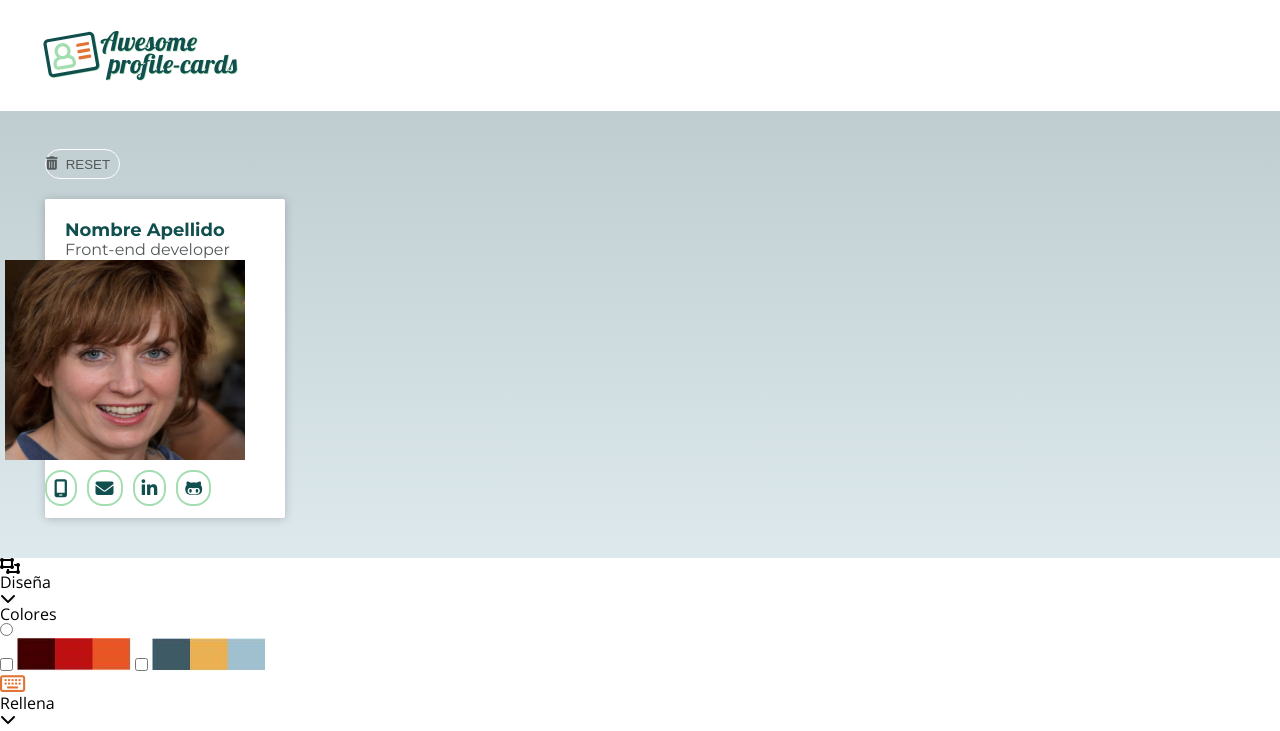
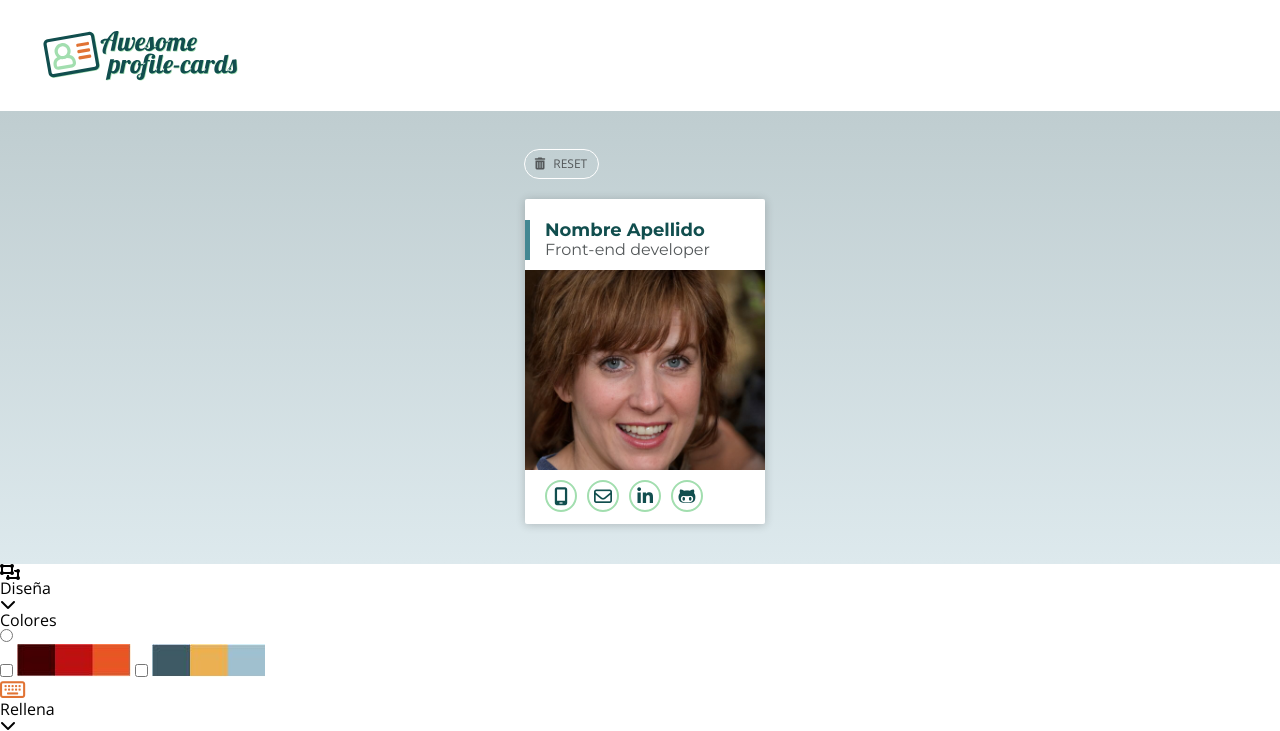
Before and after one commit to Adalab/project-promo-r-module-2-team-2, a website: page src/html/create.html in a window 1280 px wide. Shown: the top 731 px of the page. Drawn offline with nearby package versions, Linux system fonts and the light colour scheme; files that its build step writes are made by us from their sources; files whose address does not match are found by name.

Commit message:
Update CarDispla.scss

```diff
--- a/src/html/partials/cardDisplay.html
+++ b/src/html/partials/cardDisplay.html
@@ -3,15 +3,11 @@
     <i class="fa-solid fa-trash-can"></i> Reset
   </button>
   <div class="cardDisplay__card">
-    <h1 class="cardDisplay__card--name">Nombre Apellido</h1>
-    <h2 class="cardDisplay__card--profesion">Front-end developer</h2>
-    <figure class="cardDisplay__card--photo">
-      <img
-        class="photo"
-        src="./assets/images/photoexample2.png"
-        alt="Foto del perfil"
-      />
-    </figure>
+    <div class="titleWrap">
+      <h1 class="cardDisplay__card--name">Nombre Apellido</h1>
+      <h2 class="cardDisplay__card--profesion">Front-end developer</h2>
+    </div>
+    <div class="cardDisplay__card--photo"></div>
     <ul class="cardDisplay__card--iconList">
       <li class="cardListElement">
         <a class="cardListElement__icon telf" href="#" target="_blank">
@@ -19,9 +15,9 @@
         ></a>
       </li>
       <li class="cardListElement">
-        <a class="cardListElement__icon email" href="#" target="_blank"
-          ><i class="fa-solid fa-envelope icon"></i
-        ></a>
+        <a class="cardListElement__icon email" href="#" target="_blank">
+          <i class="fa-regular fa-envelope"></i>
+        </a>
       </li>
       <li class="cardListElement">
         <a class="cardListElement__icon linkedin" href="#" target="_blank"
--- a/src/scss/core/_variables.scss
+++ b/src/scss/core/_variables.scss
@@ -5,6 +5,7 @@ $colorSubtitle: #114e4e;
 $colorHoldplacer:#c5c5c5;
 $colorGreyText: #54585a;
 $colorBorder: #a2deaf;
+
 
 
 //Font
--- a/src/scss/layout/_cardDisplay.scss
+++ b/src/scss/layout/_cardDisplay.scss
@@ -1,27 +1,32 @@
 .cardDisplay {
     background: linear-gradient(#bfcdd0, #dde9ed);
     padding:38px 35px 40px 45px;
+    display:flex;
+    flex-direction: column;
+    align-items: center;
     &__reset {
+        position:relative;
+        right: 84px;
         text-decoration: none;
         background-color: transparent;
+        width: 75px;
+        height: 30px;
         margin-bottom: 20px;
-        /* padding:4px 12px 6px 29px; */
         border:solid 1px $colorWhite;
         border-radius: 15px;
-        width: 75px;
-        height: 30px;
+        font-family: $font-familyPrimary;
+        @include t(rem(12), rem(20));
         text-transform: uppercase;
         display:flex;
         align-items: center;
+        justify-content: center;
         gap:8px;
         color:$colorGreyText;
         }
     &__card {
-        background-color:$colorWhite;;
+        background-color:$colorWhite;
         width: 240px;
-       /*  height: 329px; */
-        padding-top: 21px;
-        padding-bottom: 12px;
+        padding: 21px 0px 12px;
         display: flex;
         flex-direction: column;
         border-radius: 2px;
@@ -30,42 +35,37 @@
         &--name {
             color: $colorSubtitle;
             @include t(rem(18),rem(20));
-            //
-        /*     font-size: rem(18);
-            line-height: rem(20); */
-            font-family: 'Montserrat', sans-serif;
+            font-family:$font-familySecondary;
             font-weight: 700;
-            padding-left: 20px;
-            }
+                 }
         &--profesion {
                 color: $colorGreyText;
-                font-size: 16px;
-                line-height: 20px;
-                font-family: 'Montserrat', sans-serif;
-                padding-left: 20px;
+                @include t(rem(16),rem(20));
+                font-family:$font-familySecondary;
                 }
         &--photo {
             width: 240px;
             height: 200px;
-            transform: translate(-40px);
-             }
+            background:white url(../images/photoexample2.png) no-repeat scroll center;
+            background-size: cover;
+        }
              //pendiente márgenes de los los botonos!
         &--iconList {
             display:flex;
-            /* text-decoration: none; */
             gap:10px;
-            margin: 10px 10px 0 0px;
+            margin: 10px 10px 0 20px;
             font-size: 18px;
             list-style: none;
         }
     }
 }
-    .photo {
-        width: 100%;
-        height: 100%;
-    }
-.cardListElement__icon {
+.cardListElement{
+    text-decoration: none;
+
+    &__icon {
         border: solid 2px $colorBorder;
+        height: 32px;
+        width: 32px;
         border-radius:16px;
         padding:7px 7px;
         display: flex;
@@ -73,8 +73,12 @@
         justify-content: center;
         align-items: center;
         color: $colorSubtitle;
+        }
     }
-    .cardListElement{
-        text-decoration: none;
 
+
+.titleWrap {
+    border-left:solid 5px #438792;
+    margin-bottom: 10px;
+    padding-left: 15px;//20-5del borde
     }
```
